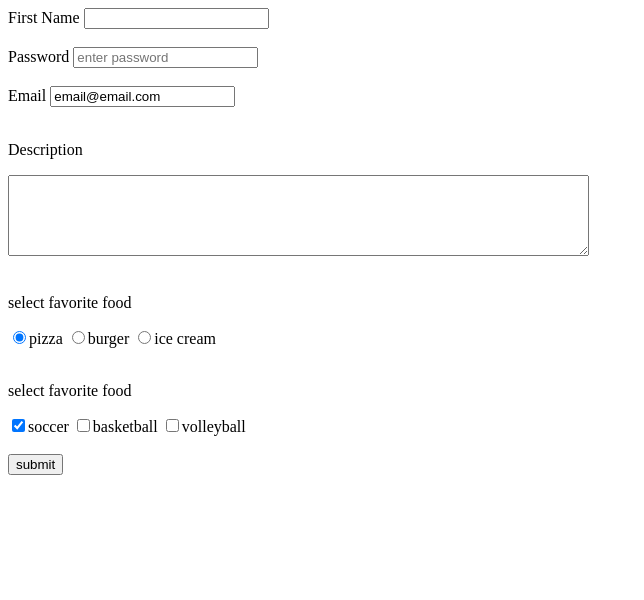
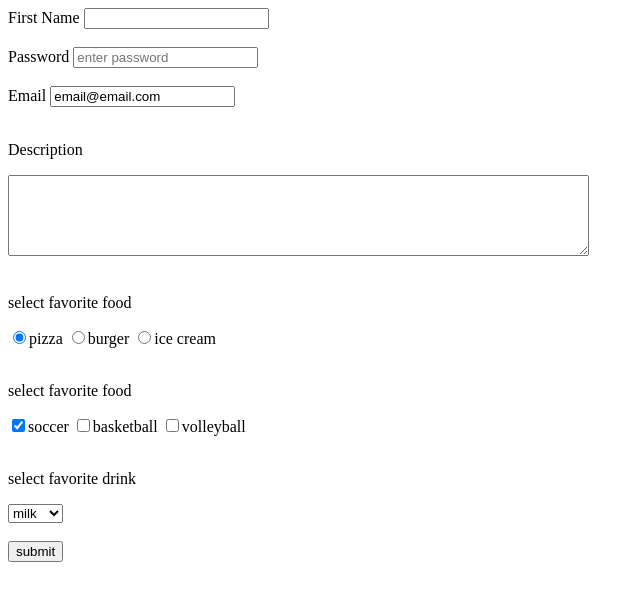
Before and after one commit to sun-n-y/HTML, a plain HTML site: page index.html in a window 1280 px wide. Shown: the whole page, without its empty margins (0-644 px from the left). Drawn offline with Linux system fonts and the light colour scheme.

Commit message:
add select

```diff
--- a/index.html
+++ b/index.html
@@ -47,6 +47,15 @@
       <input type="checkbox" name="sport" id="" value="volleyball" />volleyball
       <br />
       <br />
+      <!-- select -->
+      <p>select favorite drink</p>
+      <select name="drinks" id="">
+        <option value="">milk</option>
+        <option value="">water</option>
+        <option value="">juice</option>
+      </select>
+      <br />
+      <br />
       <!-- button -->
       <button type="submit">submit</button>
     </form>
```
